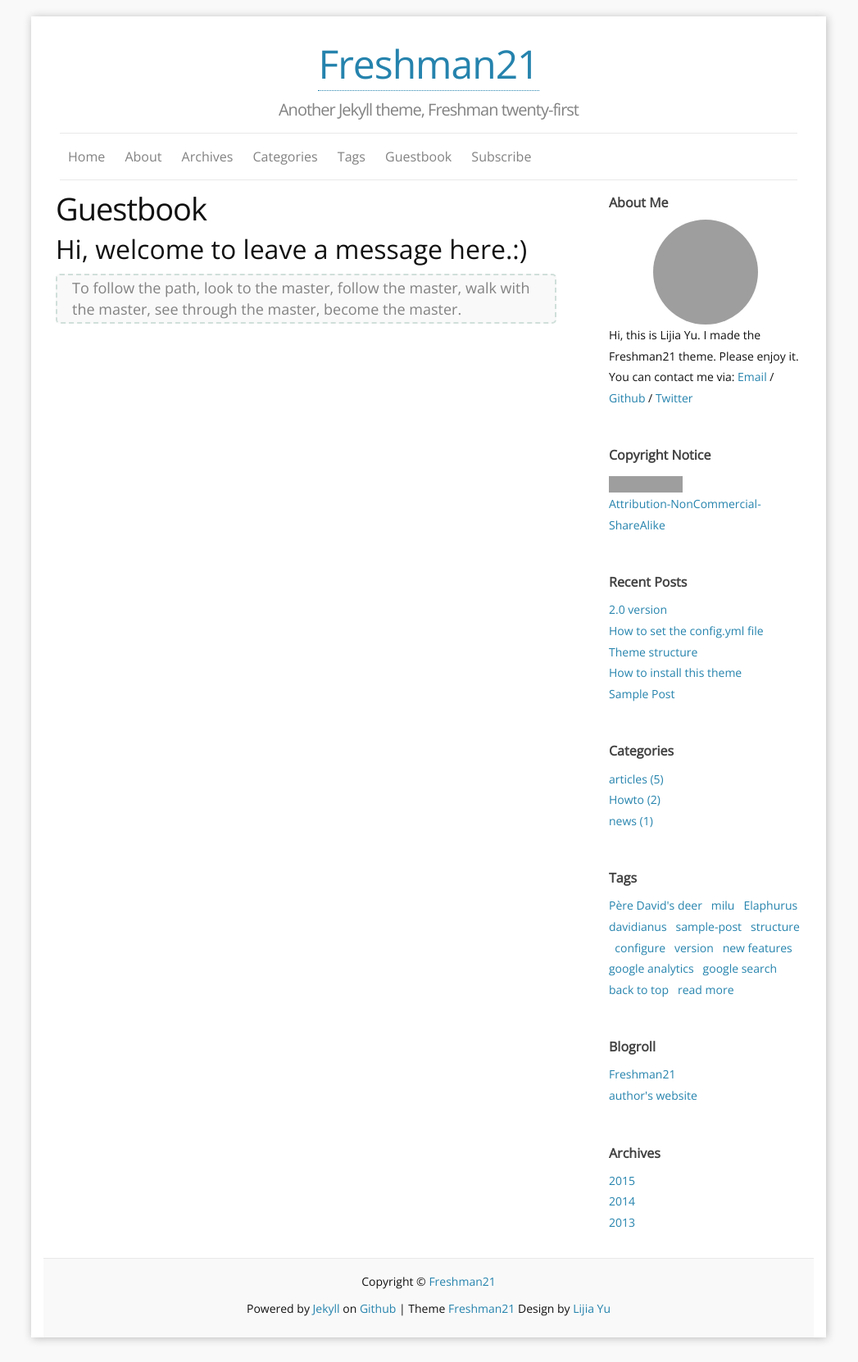
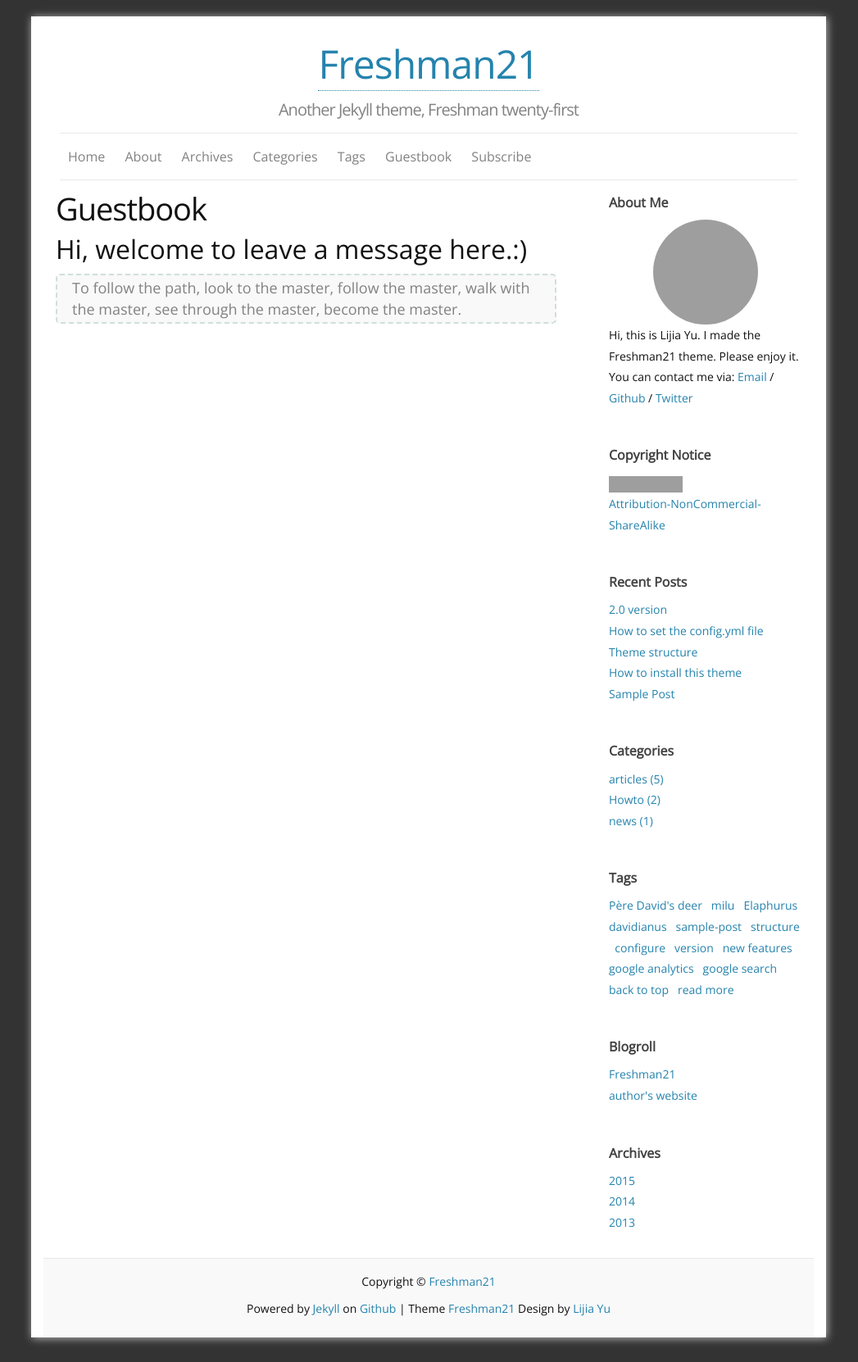
Before and after one commit to Bzhnja/bzhnja.github.io, a Jekyll site: the page built from f_guestbook.md, in a window 1280 px wide. Shown: the whole page at 82% size, without its empty margins (117-1164 px from the left). Built offline with Jekyll 4.4.1, drawn with Linux system fonts in a browser that asks for light colours; comment, search, counter and statistics services are not loaded; grey boxes are pictures that could not be loaded.

Commit message:
Update main.scss
modify the background-color

```diff
--- a/css/main.scss
+++ b/css/main.scss
@@ -12,7 +12,7 @@
 $spacing-unit:     15px;
 
 $text-color:       #111;
-$background-color: #f9f9f9;
+$background-color: #333333;
 $brand-color:      #2a7ae2;
 $brand-top-color:  #2583ad;
 $hover-color:      #DD1144;
```
